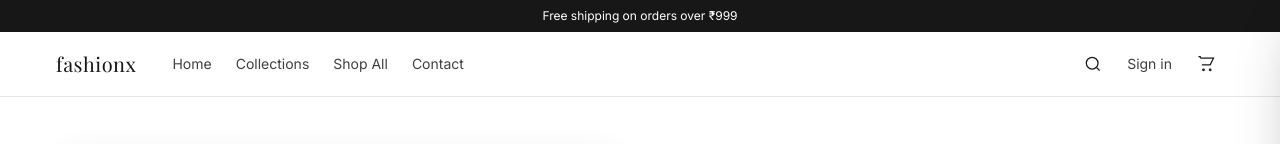
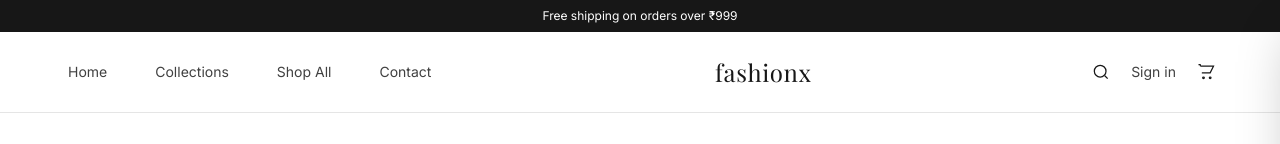
Before and after one commit to muhammed-rizwan-n/fashionx, an Angular app: page /product/classic-leather-belt in a window 1280 px wide. Shown: the top 144 px of the page. Built offline with nearby package versions, Linux system fonts and the light colour scheme; grey boxes are pictures that could not be loaded.

Commit message:
Polish header layout (center brand, mega, icons)
cgen-b3c4722436024996afc7fb41e98765a9

```diff
--- a/src/app/components/header.ts
+++ b/src/app/components/header.ts
@@ -12,19 +12,19 @@ import { SearchBarComponent } from './search-bar';
   imports: [CommonModule, RouterLink, NgIf, CollectionDropdownComponent, SearchBarComponent],
   template: `
     <div class="bg-neutral-900 text-white text-xs text-center py-2">Free shipping on orders over ₹999</div>
-    <header class="sticky top-0 z-30 bg-white/80 backdrop-blur supports-[backdrop-filter]:bg-white/60 border-b border-neutral-200">
-      <div class="container mx-auto px-4">
-        <div class="flex h-16 items-center justify-between">
-          <div class="flex items-center gap-6">
-            <a routerLink="/" class="font-serif text-xl tracking-wide text-neutral-900">fashionx</a>
-            <nav class="hidden md:flex items-center text-sm text-neutral-700">
-              <a routerLink="/" class="px-3 py-2 hover:text-neutral-900">Home</a>
-              <app-collection-dropdown [collections]="navCollections"></app-collection-dropdown>
-              <a routerLink="/collections" class="px-3 py-2 hover:text-neutral-900">Shop All</a>
-              <a routerLink="/contact" class="px-3 py-2 hover:text-neutral-900">Contact</a>
-            </nav>
-          </div>
-          <div class="flex items-center gap-4">
+    <header class="sticky top-0 z-40 bg-white/70 backdrop-blur border-b border-neutral-200">
+      <div class="container px-4">
+        <div class="flex h-20 items-center justify-between">
+          <nav class="hidden md:flex items-center gap-6 text-sm text-neutral-700">
+            <a routerLink="/" class="px-3 py-2 hover:text-neutral-900">Home</a>
+            <app-collection-dropdown [collections]="navCollections"></app-collection-dropdown>
+            <a routerLink="/collections" class="px-3 py-2 hover:text-neutral-900">Shop All</a>
+            <a routerLink="/contact" class="px-3 py-2 hover:text-neutral-900">Contact</a>
+          </nav>
+
+          <a routerLink="/" class="text-2xl font-serif tracking-wide text-neutral-900">fashionx</a>
+
+          <div class="flex items-center gap-3">
             <button aria-label="Search" class="p-2 hover:bg-neutral-100 rounded-md" (click)="toggleSearch()">
               <svg xmlns="http://www.w3.org/2000/svg" viewBox="0 0 24 24" fill="none" stroke="currentColor" stroke-width="1.5" class="h-5 w-5"><circle cx="11" cy="11" r="7"/><path d="m20 20-3.5-3.5"/></svg>
             </button>
```
